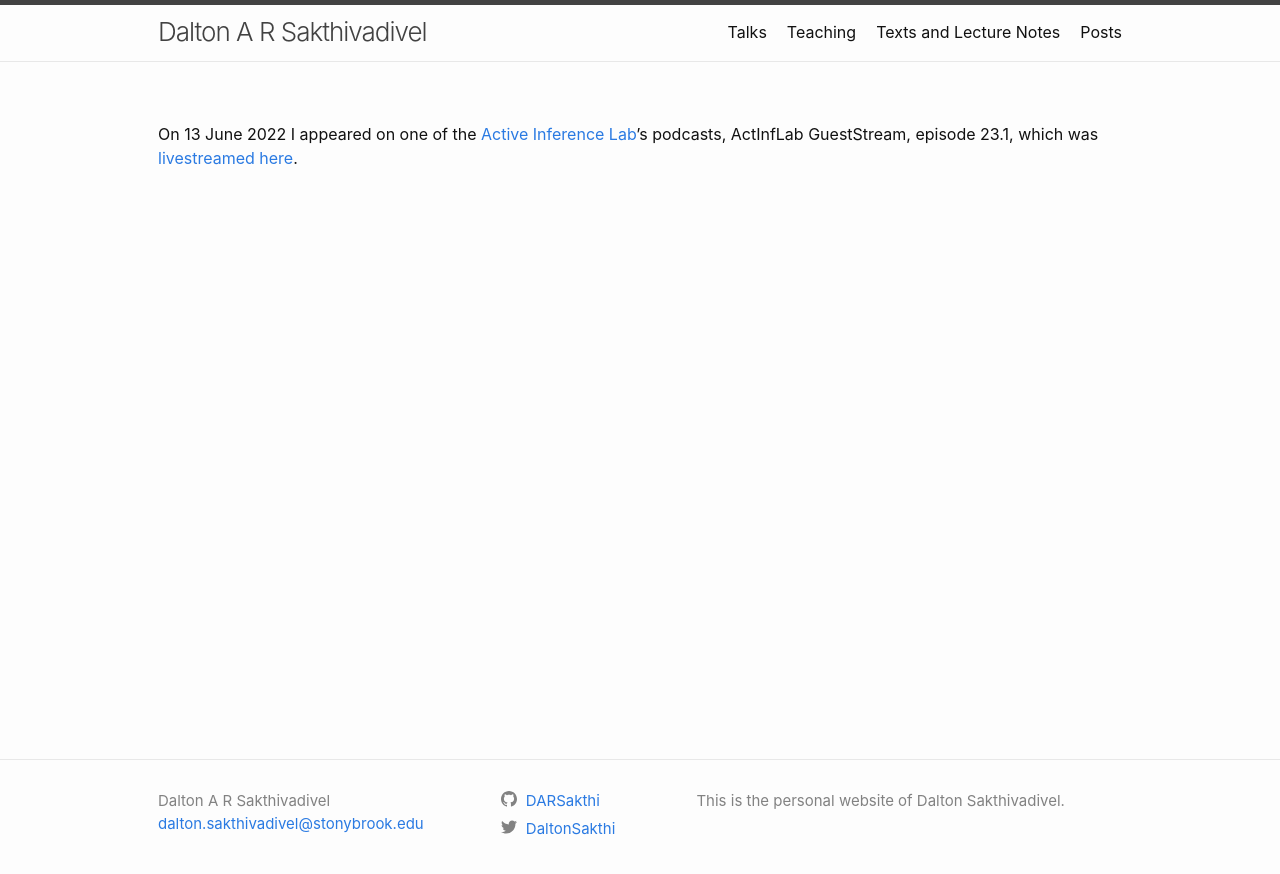
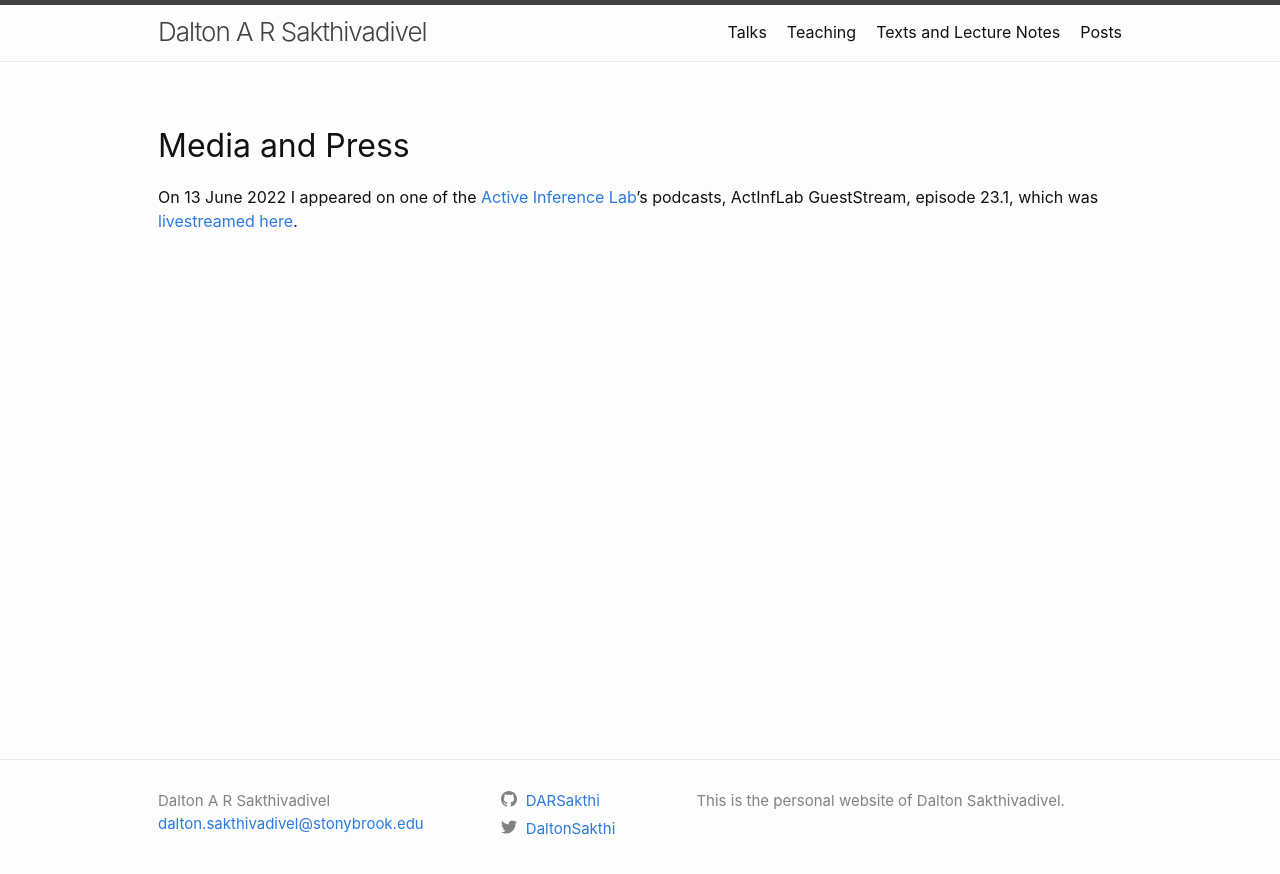
Before and after one commit to DARSakthi/DARSakthi.github.io, a Jekyll site: the page built from media.markdown, in a window 1280 px wide. Shown: the top 874 px of the page. Built offline with Jekyll 4.4.1, drawn with Linux system fonts in a browser that asks for light colours.

Commit message:
Update media.markdown

```diff
--- a/media.markdown
+++ b/media.markdown
@@ -3,4 +3,6 @@ layout: page
 permalink: /media/
 ---
 
+## Media and Press
+
 On 13 June 2022 I appeared on one of the [Active Inference Lab](https://www.activeinference.org/home)'s podcasts, ActInfLab GuestStream, episode 23.1, which was [livestreamed here](https://youtu.be/igY9iyowesc).
```
